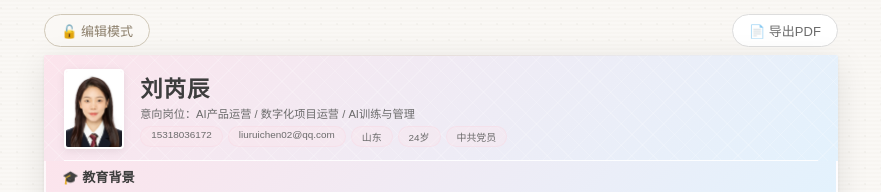
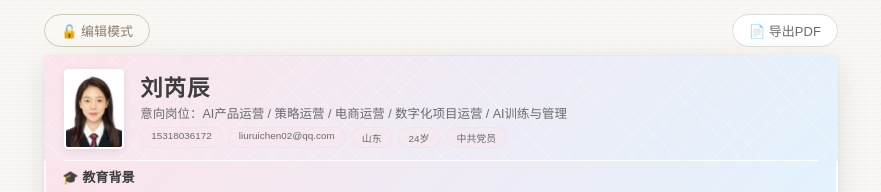
Before and after one commit to 02Ruichen/resume-website, a website built with Vite: page index.html in a window 1280 px wide. Shown: the top 192 px of the page, without its empty margins (199-1080 px from the left). Built offline with nearby package versions, Linux system fonts and the light colour scheme.

Commit message:
版面美化-精致线条纹理

```diff
--- a/index.html
+++ b/index.html
@@ -1,4 +1,4 @@
-<!-- build:1782831914.3824573 -->
+<!-- build:1782868315.8183084 -->
 <!DOCTYPE html>
 <html lang="zh-CN">
 <head>
@@ -85,7 +85,7 @@
   }
   .header .photo { width:60px; height:80px; border-radius:4px; object-fit:cover; flex-shrink:0; border:2px solid #fff; box-shadow:0 2px 8px rgba(0,0,0,.08); }
   .name { font-size:1.4rem; font-weight:700; color:#3d3d3d; letter-spacing:1px; }
-  .title { font-size:.7rem; color:#6b6b6b; margin-top:2px; }
+  .title { font-size:.78rem; color:#6b6b6b; margin-top:2px; }
   .tags { display:flex; flex-wrap:wrap; gap:5px; margin-top:5px; }
   .tag {
     background:rgba(252,228,236,0.35);
@@ -254,7 +254,7 @@
     <img class="photo" src="photo.jpg" alt="照片">
     <div>
       <div class="name">刘芮辰</div>
-      <div class="title">意向岗位：AI产品运营 / 数字化项目运营 / AI训练与管理</div>
+      <div class="title">意向岗位：AI产品运营 / 策略运营 / 电商运营 / 数字化项目运营 / AI训练与管理</div>
       <div class="tags"><span class="tag">15318036172</span> <span class="tag">liuruichen02@qq.com</span> <span class="tag">山东</span> <span class="tag">24岁</span> <span class="tag">中共党员</span></div>
     </div>
   </div>
```
